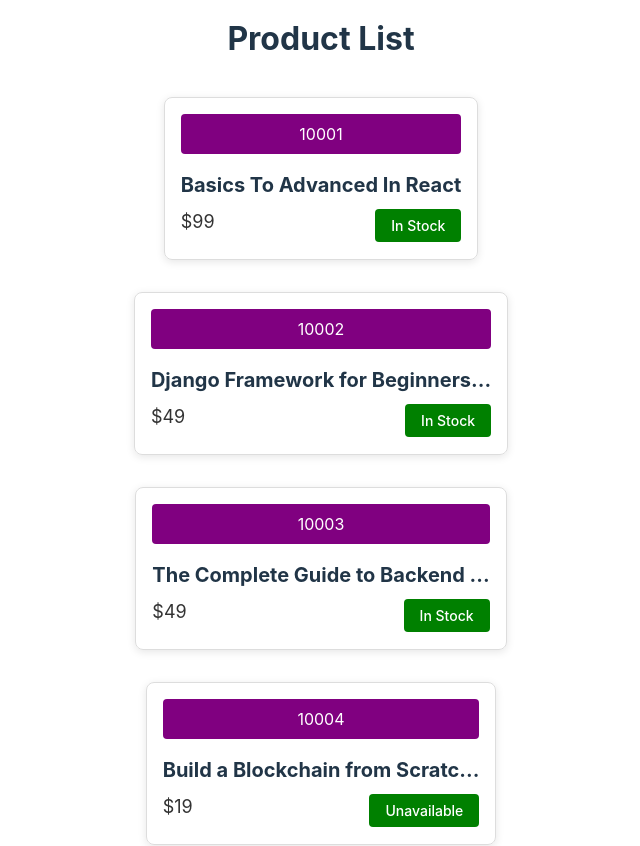
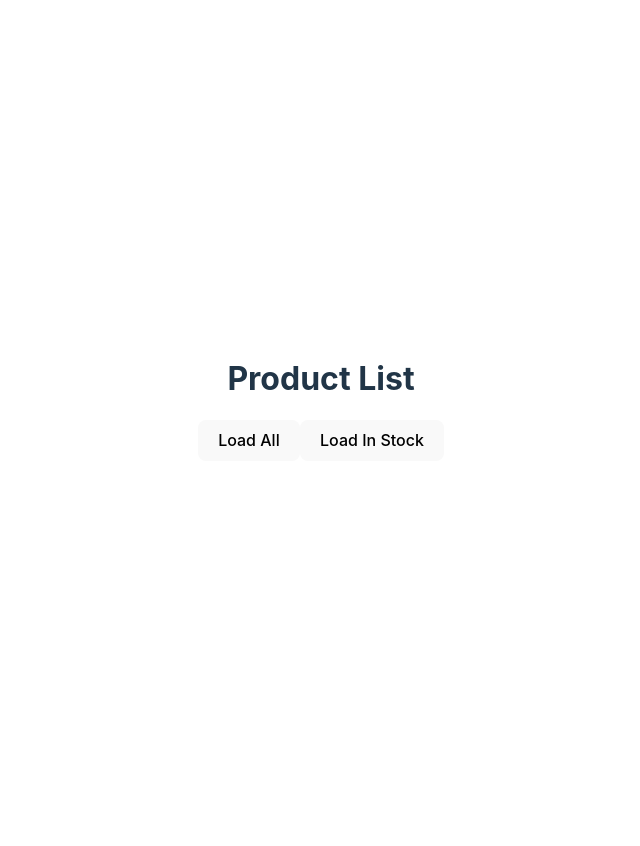
Before and after one commit to uwuluck23uwu/Test-ReactConcept, a React (Vite) app in the folder app04-hooks/: page / in a window 1280 px wide. Shown: the top 846 px of the page, without its empty margins (319-959 px from the left). After the commit the page ends 800 px from the top, so only its background shows below. Built offline with nearby package versions, Linux system fonts and the light colour scheme; data requests are answered from the project's data file.

Commit message:
app04-event onclick

```diff
--- a/app04-hooks/data/db.json
+++ b/app04-hooks/data/db.json
@@ -4,31 +4,31 @@
             "id": 10001,
             "name": "Basics To Advanced In React",
             "price": 99,
-            "in_stock": true
+            "in_stock": "true"
         },
         {
             "id": 10002,
             "name": "Django Framework for Beginners",
             "price": 49,
-            "in_stock": true
+            "in_stock": "true"
         },
         {
             "id": 10003,
             "name": "The Complete Guide to Backend Development",
             "price": 49,
-            "in_stock": true
+            "in_stock": "true"
         },
         {
             "id": 10004,
             "name": "Build a Blockchain from Scratch in Go",
             "price": 19,
-            "in_stock": false
+            "in_stock": "false"
         },
         {
             "id": 10005,
             "name": "Build a Blockchain from Scratch in React",
             "price": 199,
-            "in_stock": false
+            "in_stock": "false"
         }
     ]
 }
--- a/app04-hooks/src/components/ProductList.css
+++ b/app04-hooks/src/components/ProductList.css
@@ -8,7 +8,7 @@
 }
 
 .product-id {
-    background-color: purple;
+    background-color: #800080;
     color: white;
     font-size: 16px;
     padding: 8px;
@@ -29,7 +29,7 @@
 }
 
 .product-stock {
-    background-color: green;
+    background-color: #008000;
     color: white;
     padding: 8px 16px;
     border-radius: 4px;
--- a/app04-hooks/src/components/ProductList.jsx
+++ b/app04-hooks/src/components/ProductList.jsx
@@ -3,24 +3,35 @@ import './ProductList.css'
 
 function ProductList() {
     const [Products, setProsduct] = useState();
+    const [Count, setCount] = useState();
+    const [Url, setUrl] = useState("");
 
     useEffect(()=>{
-      fetch('http://localhost:3000/products/')
+      fetch(Url)
       .then((response)=>response.json())
-      .then((data)=>setProsduct(data))
+      .then((data)=>{
+            setProsduct(data)
+            setCount(data.length)
+        })
       .catch((e)=>console.log("Failed"));
-    },[]);
+    }, [Url]);
+
 
     return (
       <div className="product-list">
         <h1 className="product-list-title">Product List</h1>
+        <div className="product-row">
+            <h2>{Count}</h2>
+            <button onClick={()=>setUrl("http://localhost:3000/products/")}>Load All</button>
+            <button onClick={()=>setUrl("http://localhost:3000/products?in_stock=true")}>Load In Stock</button>
+        </div>
         {Products && Products.map((item)=>(
-            <div className="product-card">
+            <div key={item.id} className="product-card">
                 <div className="product-id">{item.id}</div>
                 <div className="product-name">{item.name.length < 30 ? item.name : item.name.slice(0,30)+"..."}</div>
                 <div className="product-row">
                     <div className="product-price">${item.price}</div>
-                    <button className="product-stock">{item.in_stock ? "In Stock" : "Unavailable"}</button>
+                    <button className="product-stock">{item.in_stock == "true" ? "In Stock" : "Unavailable"}</button>
                 </div>
             </div>
         ))}
```
